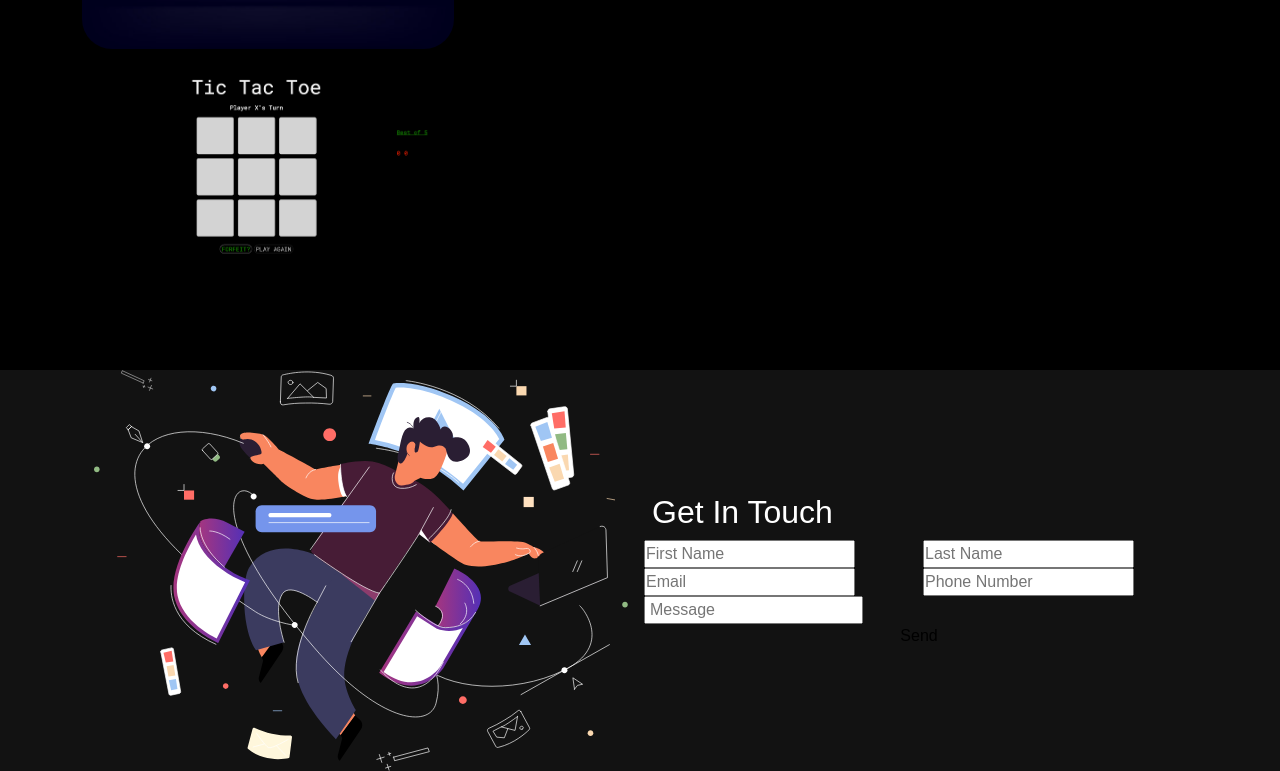
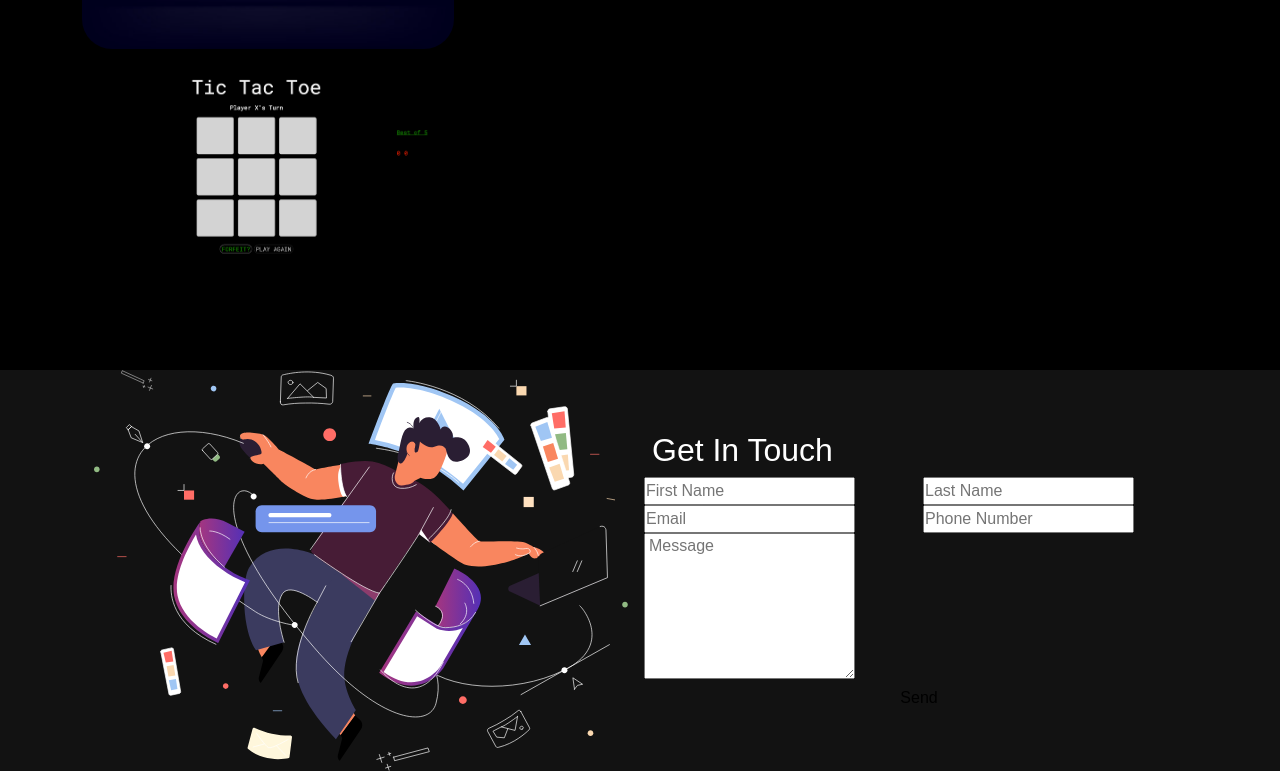
Before and after one commit to Graehm/portfolio, a React (Create React App) app: page / in a window 1280 px wide. Shown: the part 1861-2632 px from the top of the page. Built offline with nearby package versions, Linux system fonts and the light colour scheme.

Commit message:
recieving emails but with no message and no styling is working

```diff
--- a/src/components/Contact.js
+++ b/src/components/Contact.js
@@ -68,11 +68,11 @@ export const Contact = () => {
                           <ValidationError prefic="Phone Number" field="phone number" errors={state.errors}/>
                         </Col>
                         <Col size={12} className="px-1">
-                          <input
+                          <textarea
                             rows="6"
                             className="px-1"
                             placeholder="Message">
-                          </input>
+                          </textarea>
                           <ValidationError prefix="Message" field="message" errors={state.errors} />
                         </Col>
                         <button type="submit" disabled={state.submitting}>Send</button>
```
